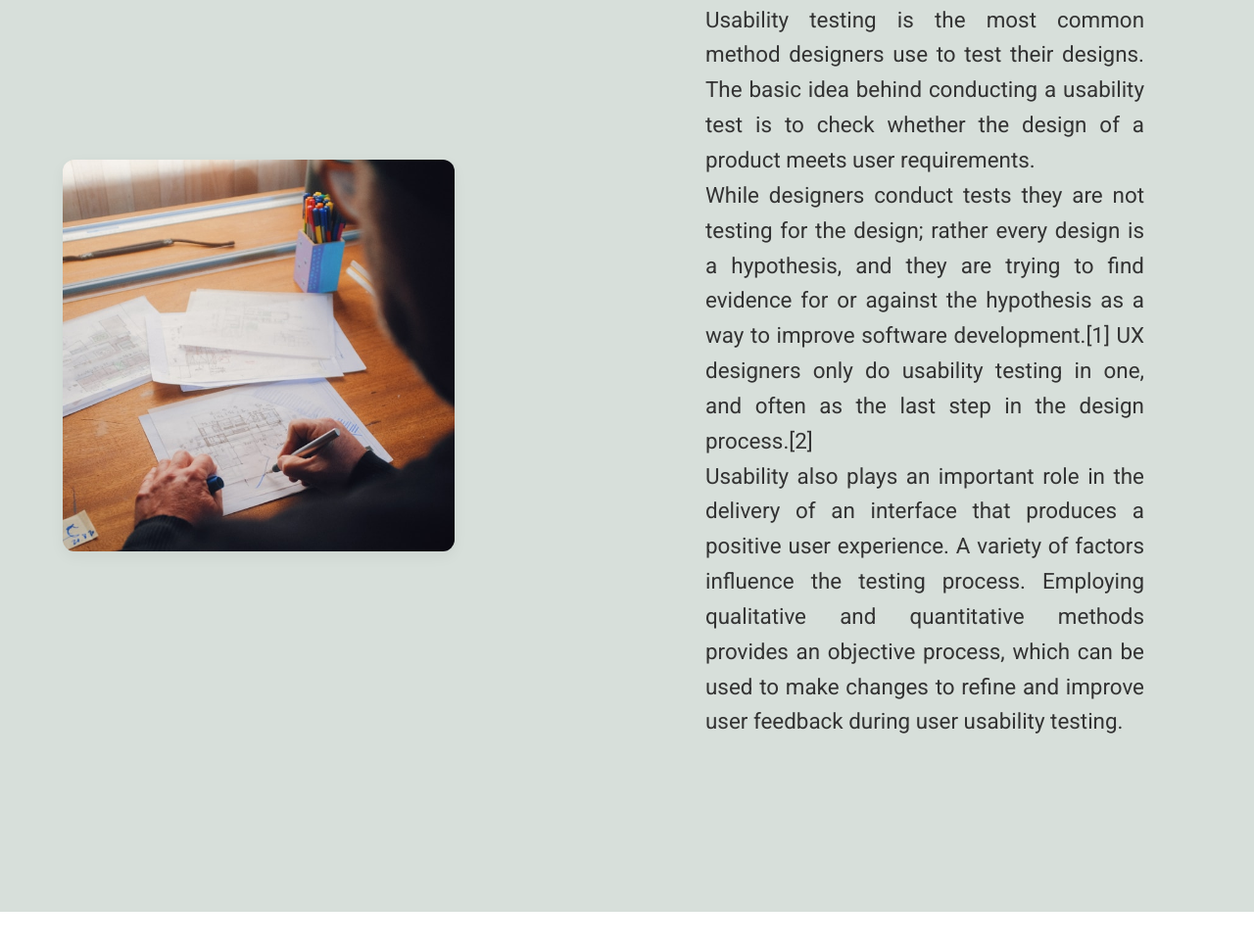
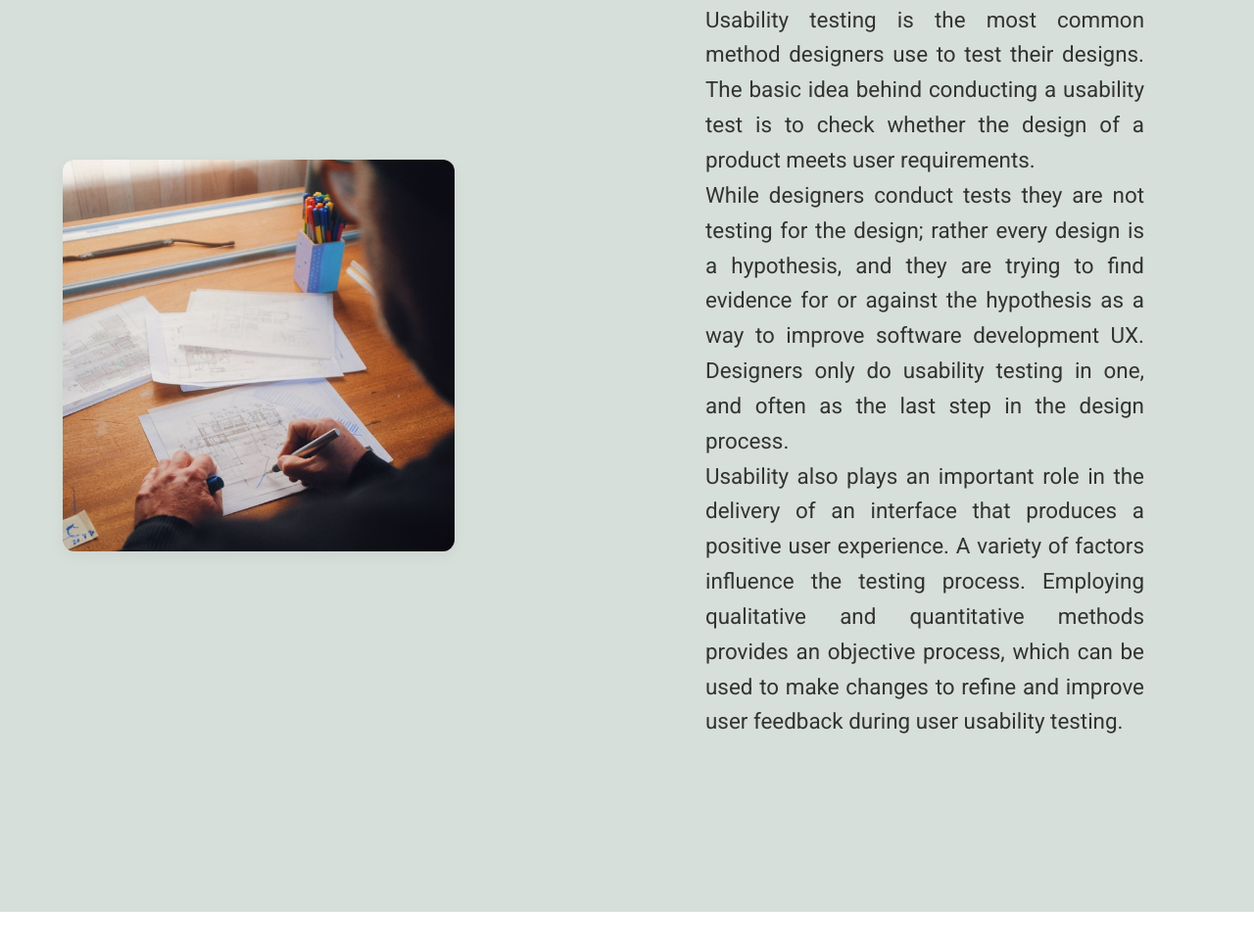
Before and after one commit to Siddhi-3/magazine-siddhi-narharshettiwar, a plain HTML site: page index.html in a window 1280 px wide. Shown: the part 4527-5497 px from the top of the page at 98% size. Drawn offline with Linux system fonts and the light colour scheme; a web font is replaced by a local one.

Commit message:
Home page updated

```diff
--- a/index.html
+++ b/index.html
@@ -151,8 +151,8 @@
                     <p>While designers conduct tests they are not testing for the design; rather every
                         design is a hypothesis, and they are trying to find evidence for or against the hypothesis as a
                         way to
-                        improve software development.[1] UX designers only do usability testing in one, and often as the
-                        last step in the design process.[2]</p>
+                        improve software development UX. Designers only do usability testing in one, and often as the
+                        last step in the design process.</p>
                     <p>Usability also plays an important role in the delivery of an interface that produces a positive
                         user experience. A variety of factors influence the testing process. Employing qualitative and
                         quantitative methods provides an objective process, which can be used to make changes to refine
```
